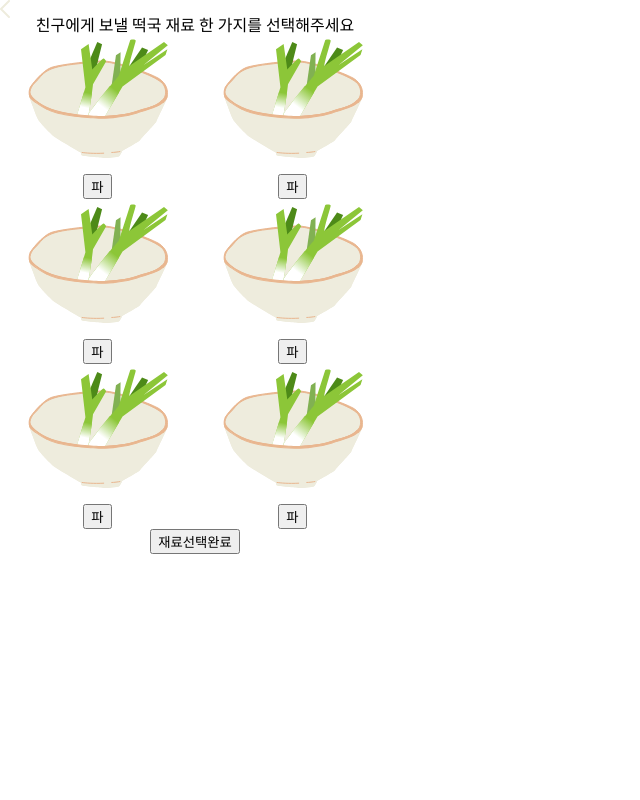
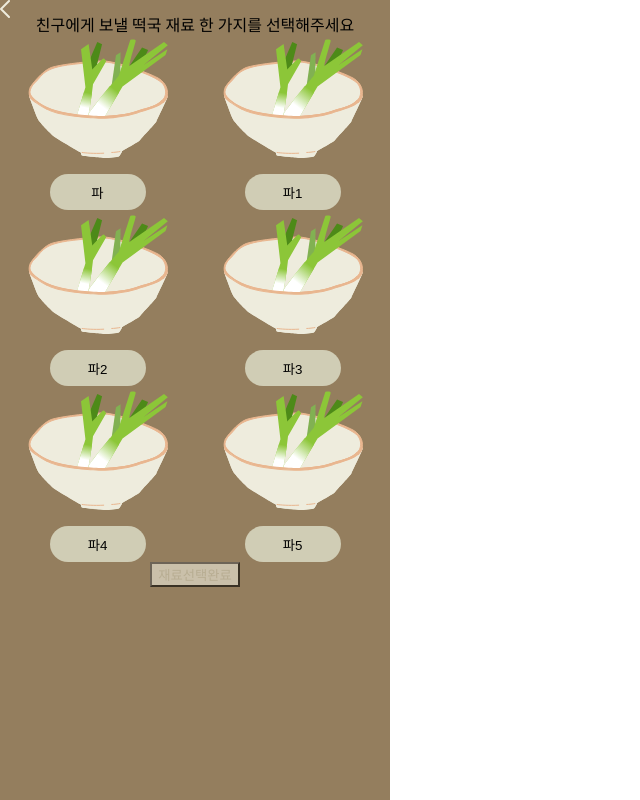
Before and after one commit to BokdungEEE/luckycharm-frontend, a React (Create React App) app: page /select in a window 1280 px wide. Shown: the top 800 px of the page, without its empty margins (0-640 px from the left). Built offline with nearby package versions, Linux system fonts and the light colour scheme.

Commit message:
feat: Select 페이지 로직

```diff
--- a/src/components/Ingredient.jsx
+++ b/src/components/Ingredient.jsx
@@ -1,11 +1,16 @@
 import React from 'react';
 import styled from 'styled-components';
 
-const Ingredient = ({ source, text, color, setSelected }) => {
+const Ingredient = ({ source, text, color, setSelected, selected, index }) => {
   return (
     <Container>
       <Img src={source} />
-      <Btn onClick={() => setSelected(text)} color={color}>
+      <Btn
+        onClick={() => {
+          setSelected({ img: source, text, index });
+        }}
+        bColor={selected.index === index && color}
+      >
         {text}
       </Btn>
     </Container>
@@ -22,9 +27,12 @@ const Img = styled.img`
   height: 140px;
 `;
 const Btn = styled.button`
-  :hover {
-    color: ${(props) => props.color};
-  }
+  background-color: #d0cdb5;
+  border-radius: 24px;
+  width: 96px;
+  border: none;
+  height: 36px;
+  background-color: ${(props) => props?.bColor};
 `;
 
 export default Ingredient;
--- a/src/data/selectData.js
+++ b/src/data/selectData.js
@@ -7,27 +7,27 @@ export const data = [
   },
   {
     img: Ingredient,
-    text: '파',
+    text: '파1',
     color: 'green',
   },
   {
     img: Ingredient,
-    text: '파',
+    text: '파2',
     color: 'green',
   },
   {
     img: Ingredient,
-    text: '파',
+    text: '파3',
     color: 'green',
   },
   {
     img: Ingredient,
-    text: '파',
+    text: '파4',
     color: 'green',
   },
   {
     img: Ingredient,
-    text: '파',
+    text: '파5',
     color: 'green',
   },
 ];
--- a/src/pages/Message.jsx
+++ b/src/pages/Message.jsx
@@ -2,8 +2,8 @@ import React from 'react';
 import { useLocation } from 'react-router-dom';
 const Message = () => {
   const navigate = useLocation();
-  const ingredient = navigate.state.text;
-  return <div>{ingredient}</div>;
+  const { img, text } = navigate.state.selected;
+  return <div>{text}</div>;
 };
 
 export default Message;
--- a/src/pages/Select.jsx
+++ b/src/pages/Select.jsx
@@ -7,11 +7,12 @@ import { useNavigate } from 'react-router-dom';
 
 const Select = () => {
   const navigate = useNavigate();
-  const [selected, setSelected] = useState('');
+  const [selected, setSelected] = useState({});
   const onSelected = () => {
-    navigate('/message', { state: { text: selected } });
+    navigate('/message', { state: { selected } });
   };
   console.log(selected);
+
   return (
     <Container>
       <ArrowImg />
@@ -20,14 +21,18 @@ const Select = () => {
         {data.map((data, index) => (
           <Ingredient
             key={index}
+            index={index}
             source={data.img}
             color={data.color}
             text={data.text}
             setSelected={setSelected}
+            selected={selected}
           />
         ))}
       </IContainer>
-      <button onClick={onSelected}>재료선택완료</button>
+      <SelectedBtn onClick={onSelected} selected={selected.index}>
+        재료선택완료
+      </SelectedBtn>
     </Container>
   );
 };
@@ -40,10 +45,19 @@ const Container = styled.div`
   display: flex;
   flex-direction: column;
   align-items: center;
+  background-color: #947e5e;
 `;
 const IContainer = styled.div`
   display: flex;
   flex-wrap: wrap;
 `;
+const SelectedBtn = styled.button`
+  background-color: ${(props) => (props.selected ? '#EEECDD' : '#EEECDD')};
+  color: ${(props) => (props.selected ? '#947E5E' : '#D0CDB5')};
+  opacity: ${(props) => !props.selected && 0.6};
+  :active {
+    color: #d0cdb5;
+  }
+`;
 
 export default Select;
```
Also changed, not shown: .eslintrc.json.
